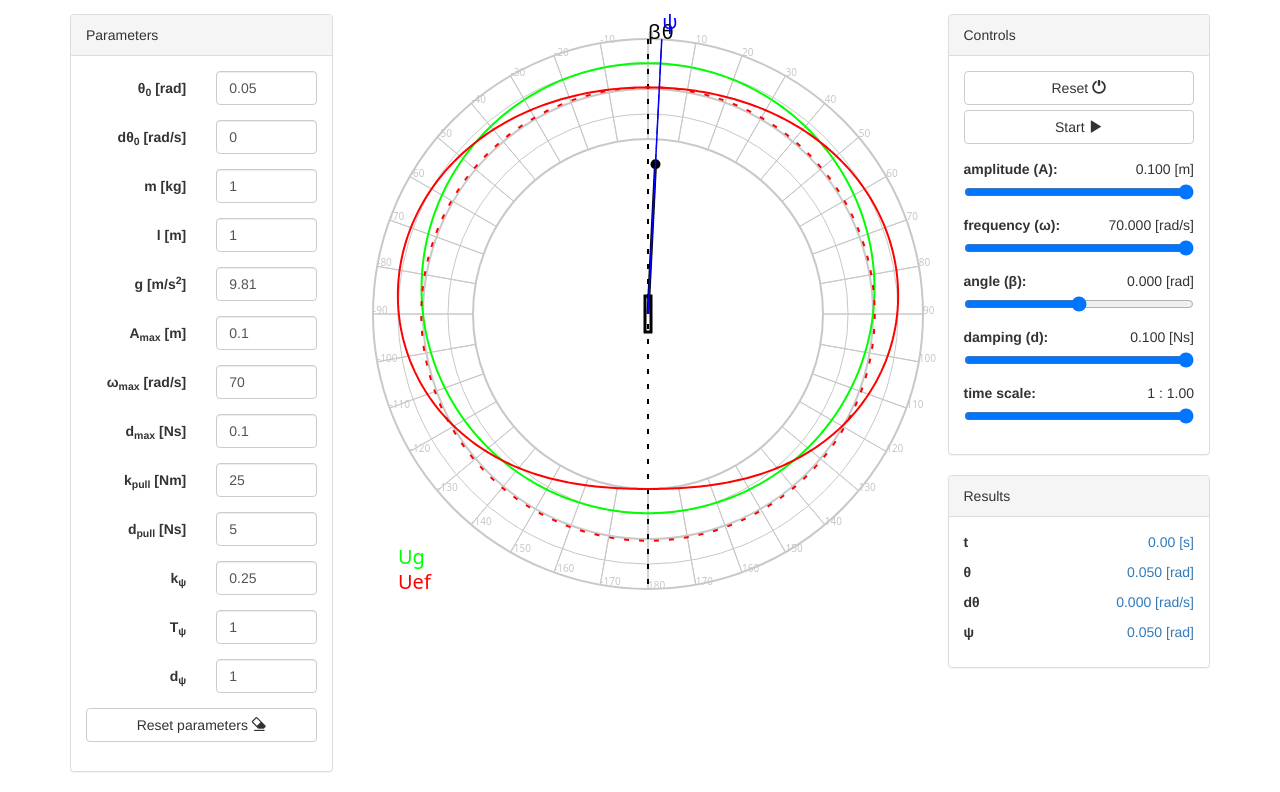
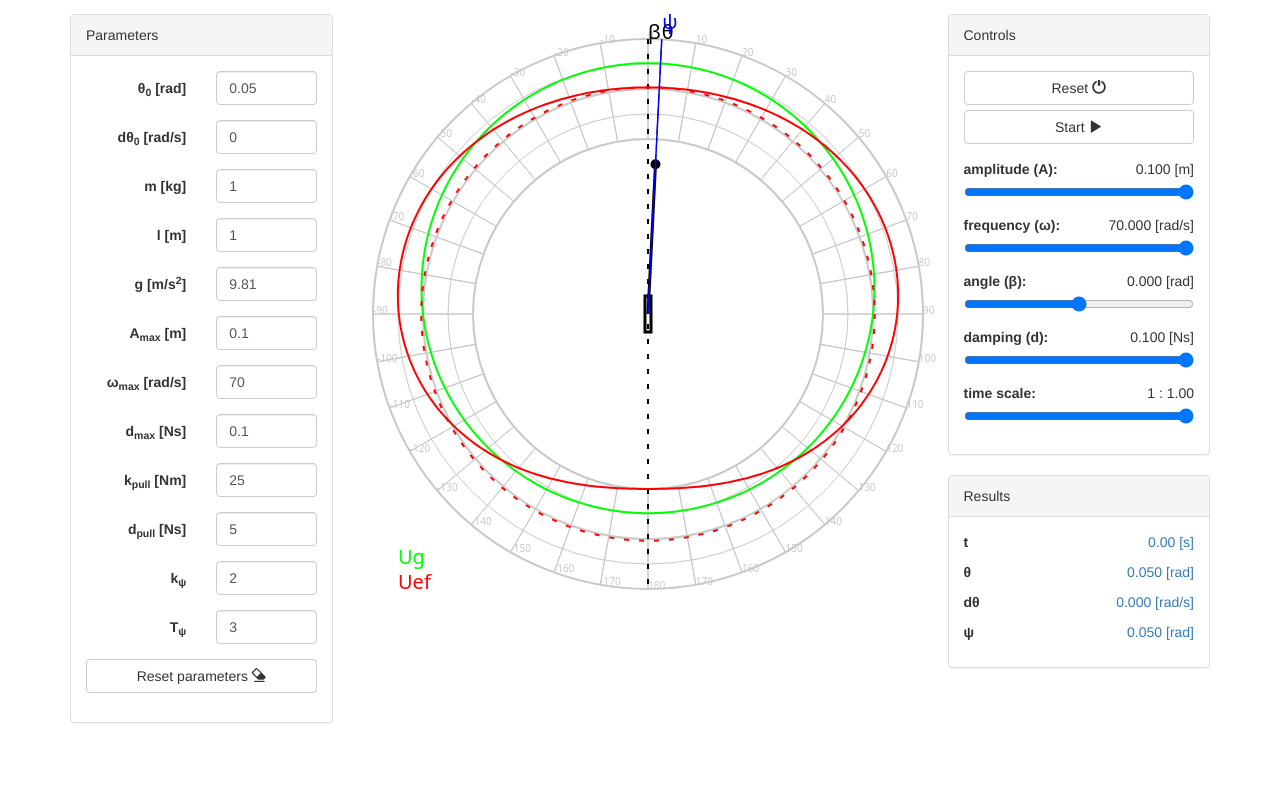
Before and after one commit to dagothar/inverted-pendulum, a plain HTML site: page index.html in a window 1280 px wide. Shown: the part 58-850 px from the top of the page. After the commit the page ends 801 px from the top, so only its background shows below. Drawn offline with Linux system fonts and the light colour scheme.

Commit message:
figures, better filter

```diff
--- a/index.html
+++ b/index.html
@@ -114,13 +114,6 @@
                 </div>
               </div>
 
-              <div class="form-group">
-                <label class="control-label col-sm-6">d<sub>ψ</sub></label>
-                <div class="col-sm-6">
-                  <input type="text" class="form-control" id="parameter-dpsi" value="1">
-                </div>
-              </div>
-
               <button type="button" class="button-params btn btn-default btn-block">Reset parameters <span class="glyphicon glyphicon-erase"></span></button>
 
             </form>
--- a/scripts/main.js
+++ b/scripts/main.js
@@ -32,9 +32,8 @@ $(document).ready(function() {
     dmax:     0.1,
     kpull:    25.0,
     dpull:    5.0,
-    kpsi:     0.25,
-    Tpsi:     1.0,
-    dpsi:     1.0
+    kpsi:     2.0,
+    Tpsi:     3.0
   };
 
   var t = 0.0;
@@ -84,7 +83,6 @@ $(document).ready(function() {
     params.dpull = parseFloat($('#parameter-dpull').val());
     params.kpsi = parseFloat($('#parameter-kpsi').val());
     params.Tpsi = parseFloat($('#parameter-Tpsi').val());
-    params.dpsi = parseFloat($('#parameter-dpsi').val());
 
     return params;
   };
@@ -103,7 +101,6 @@ $(document).ready(function() {
 	  $('#parameter-dpull').val(defaultParams.dpull);
     $('#parameter-kpsi').val(defaultParams.kpsi);
 	  $('#parameter-Tpsi').val(defaultParams.Tpsi);
-	  $('#parameter-dpsi').val(defaultParams.dpsi);
   };
 
 
--- a/scripts/pendulum.js
+++ b/scripts/pendulum.js
@@ -13,7 +13,6 @@ var Pendulum = (function() {
     var dpull;
     var kpsi;
     var Tpsi;
-    var dpsi;
 
     // parameters
     this.setParameters = function(params) {
@@ -29,7 +28,6 @@ var Pendulum = (function() {
       dpull = params.dpull;
       kpsi = params.kpsi;
       Tpsi = params.Tpsi;
-      dpsi = params.Tpsi;
     };
 
     this.setParameters(params);
@@ -52,7 +50,6 @@ var Pendulum = (function() {
     this.getDTheta = function() { return x[1]; };
     this.getPsi = function() { return x[2]; };
     this.setPsi = function(p) { x[2] = p; };
-    this.getDPsi = function() { return x[3]; };
     this.getA = function() { return A; };
     this.setA = function(z) { A = Amax * z; };
     this.getW = function() { return w; };
@@ -136,8 +133,7 @@ var Pendulum = (function() {
       //console.log(ptheta);
 
       // calculate psi (filtered theta) derivatives
-      dx[2] = x[3];
-      dx[3] = (kpsi*ptheta - dpsi*x[3]) / Tpsi;
+      dx[2] = kpsi*ptheta / Tpsi;
 
       return dx;
     };
```
Also changed, not shown: figures/model.png (added), 3 other files.
